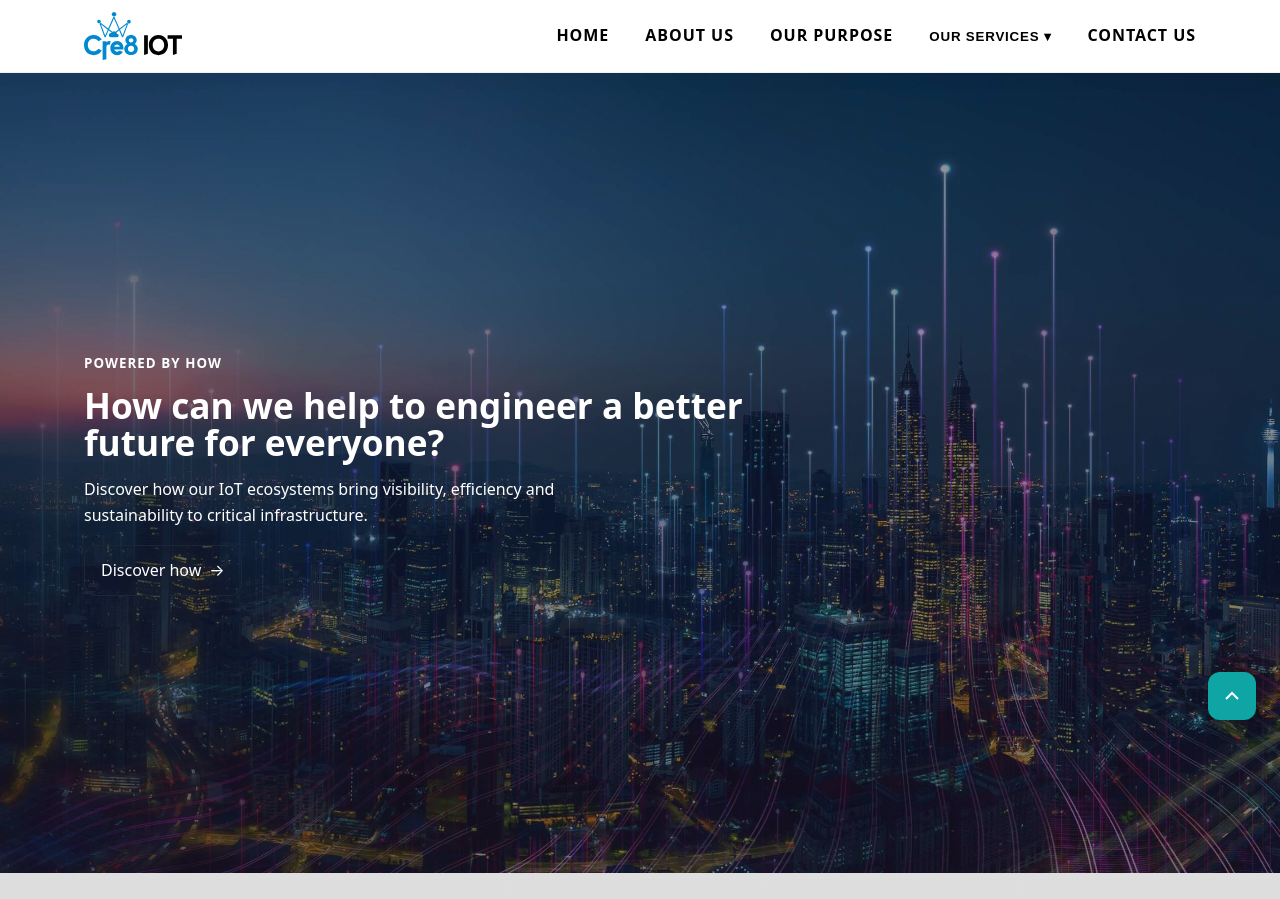
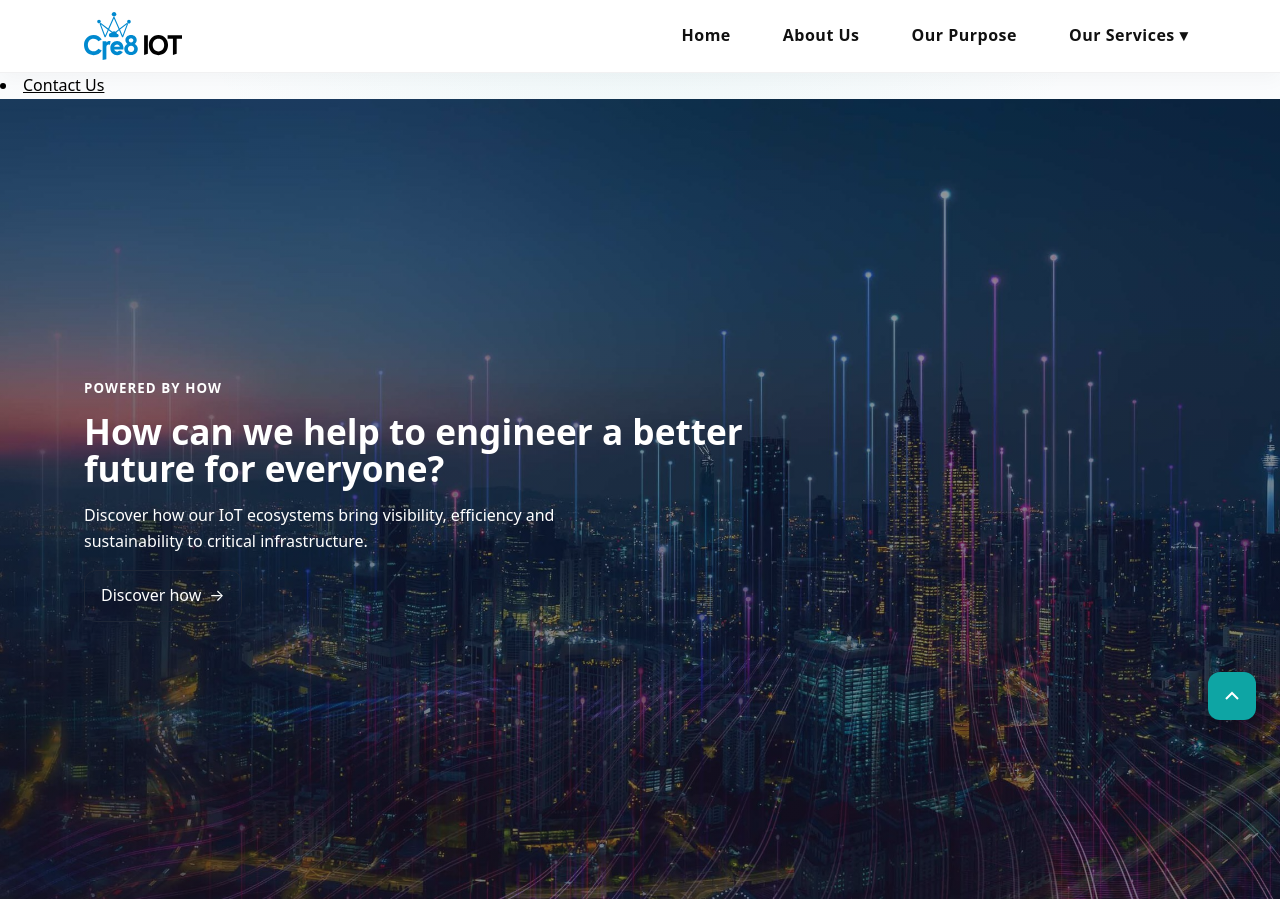
Before and after one commit to madebynoturmom/Cre8IOT, a plain HTML site: page index.html in a window 1280 px wide. Shown: the top 899 px of the page. Drawn offline with Linux system fonts and the light colour scheme.

Commit message:
Header Consistency

```diff
--- a/partials/header.html
+++ b/partials/header.html
@@ -43,9 +43,10 @@
           <li><a href="/Cre8IOT/our-purpose.html">Our Purpose</a></li>
           <li class="has-sub">
             <button
-              class="sub-trigger"
+              class="sub-trigger nav-link-style"
               aria-expanded="false"
               aria-haspopup="true"
+              type="button"
             >
               Our Services <span class="chev" aria-hidden="true">▾</span>
             </button>
@@ -81,6 +82,45 @@
               </li>
             </ul>
           </li>
+</header>
+<style>
+  /* Ensure Our Services button matches nav link style */
+  .nav-link-style {
+    background: none;
+    border: none;
+    color: inherit;
+    font: inherit;
+    font-weight: 700;
+    font-size: 1rem;
+    padding: 0;
+    margin: 0;
+    cursor: pointer;
+    letter-spacing: 0.5px;
+    text-transform: inherit;
+    transition: color 0.2s;
+    outline: none;
+    box-shadow: none;
+    display: inline;
+  }
+  .nav-link-style:focus,
+  .nav-link-style:hover {
+    color: #0ea5e9;
+    text-decoration: underline;
+  }
+  .nav-list > li > a,
+  .nav-list > li > .nav-link-style {
+    font-weight: 700;
+    font-size: 1rem;
+    color: #111;
+    text-decoration: none;
+    padding: 0 0.5em;
+    background: none;
+    border: none;
+    letter-spacing: 0.5px;
+    text-transform: inherit;
+    transition: color 0.2s;
+  }
+</style>
           <li><a href="./contact.html">Contact Us</a></li>
         </ul>
       </div>
```
